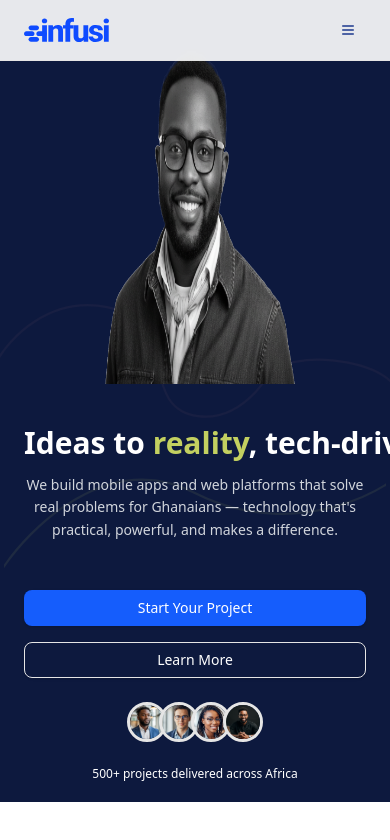
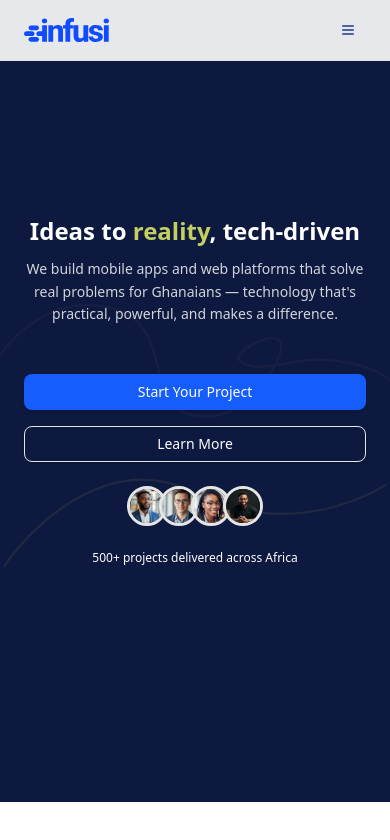
Before and after one commit to infusi-gh/infusi-web, a Next.js app: page / in a window 390 px wide. Shown: the top 840 px of the page. Built offline with nearby package versions, Linux system fonts and the light colour scheme.

Commit message:
feat(hero): improve hero section to responsive design

```diff
--- a/src/components/Hero.tsx
+++ b/src/components/Hero.tsx
@@ -5,23 +5,23 @@ import { Avatar, AvatarImage } from "./ui/avatar"
 
 function Hero() {
   return (
-    <main className="relative bg-[#0D193E] text-white min-h-[95vh] w-full flex justify-center    overflow-hidden">
+    <main className="relative bg-[#0D193E] text-white min-h-[95vh] w-full flex justify-center    overflow-hidden ">
       <div className="absolute -top-10 h-full inset-0 z-0 overflow-hidden ">
         <Image src="/hero-assets/vector-1.svg" alt="Background curve" fill />
       </div>
       <div className="absolute top-30 h-full inset-1 z-0 overflow-hidden ">
         <Image src="/hero-assets/vector-2.svg" alt="Background curve" fill />
       </div>
-      <div className="section-padding w-full  flex flex-col-reverse md:flex-row items-center justify-between gap-10 px-6 sm:px-10 md:px-16 lg:px-24 z-10 ">
+      <div className="section-padding w-full  flex  md:flex-row items-center md:justify-between justify-center  gap-10 px-6 sm:px-10 md:px-16 lg:px-24 z-10 ">
         {/* --- Text Section --- */}
-        <div className="space-y-6 text-center md:text-left max-w-[450px] w-full  ">
-          <div className="relative w-full space-y-3 ">
-            <h1 className="text-3xl sm:text-4xl md:text-5xl font-bold leading-tight text-nowrap">
+        <div className="space-y-6 text-center md:text-left max-w-[500px] w-full md:mt-44  ">
+          <div className="relative w-full space-y-3">
+            <h1 className="text-2xl sm:text-4xl lg:text-5xl font-bold leading-tight text-nowrap">
               Ideas to <span className="text-[#C3D060]">reality</span>,
               tech-driven
             </h1>
 
-            <p className="text-gray-300 text-sm sm:text-base md:text-lg mx-auto md:mx-0 leading-relaxed">
+            <p className="text-gray-300 text-sm md:text-base lg:text-lg mx-auto md:mx-0 leading-relaxed">
               We build mobile apps and web platforms that solve real problems
               for Ghanaians — technology that&apos;s practical, powerful, and
               makes a difference.
@@ -66,8 +66,8 @@ function Hero() {
         </div>
 
         {/* --- Image Section --- */}
-        <div className="flex justify-center md:justify-end w-full md:w-[55%] z-50 lg:w-[80%] pt-12 md:pt-28 relative h-full">
-          <div className=" relative lg:-left-40 w-[85%] sm:w-[75%] md:w-[90%] lg:w-[1000px] scale-x-[-1]">
+        <div className="max-md:hidden flex justify-center md:justify-end w-full md:w-[90%] z-50 lg:w-[90%] pt-12 md:pt-28 relative h-full">
+          <div className=" relative -left-40 w-[1000px] sm:w-[75%] md:w-[1200px]   scale-x-[-1]">
             <Image
               src="/hero-assets/hero-image.png"
               alt="Infusi LLC"
```
